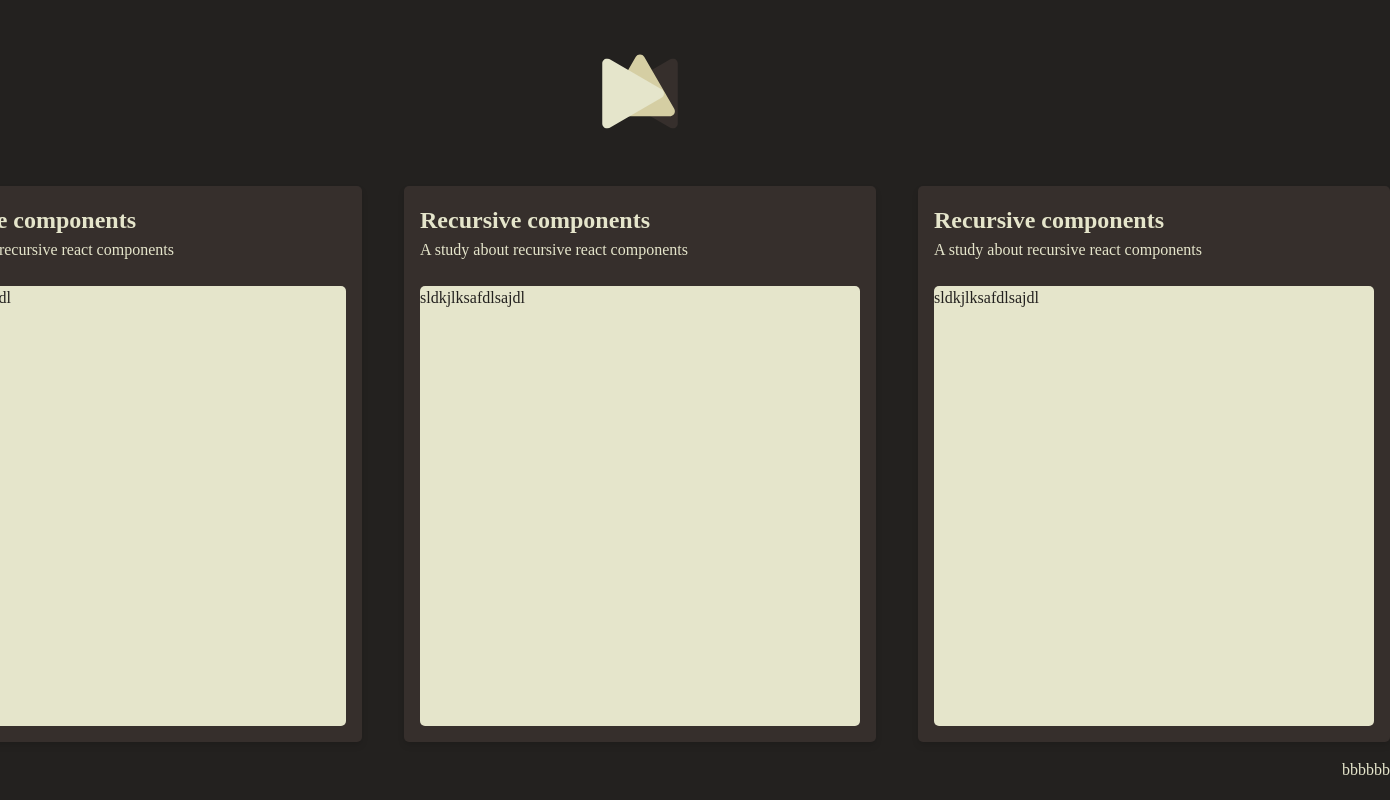
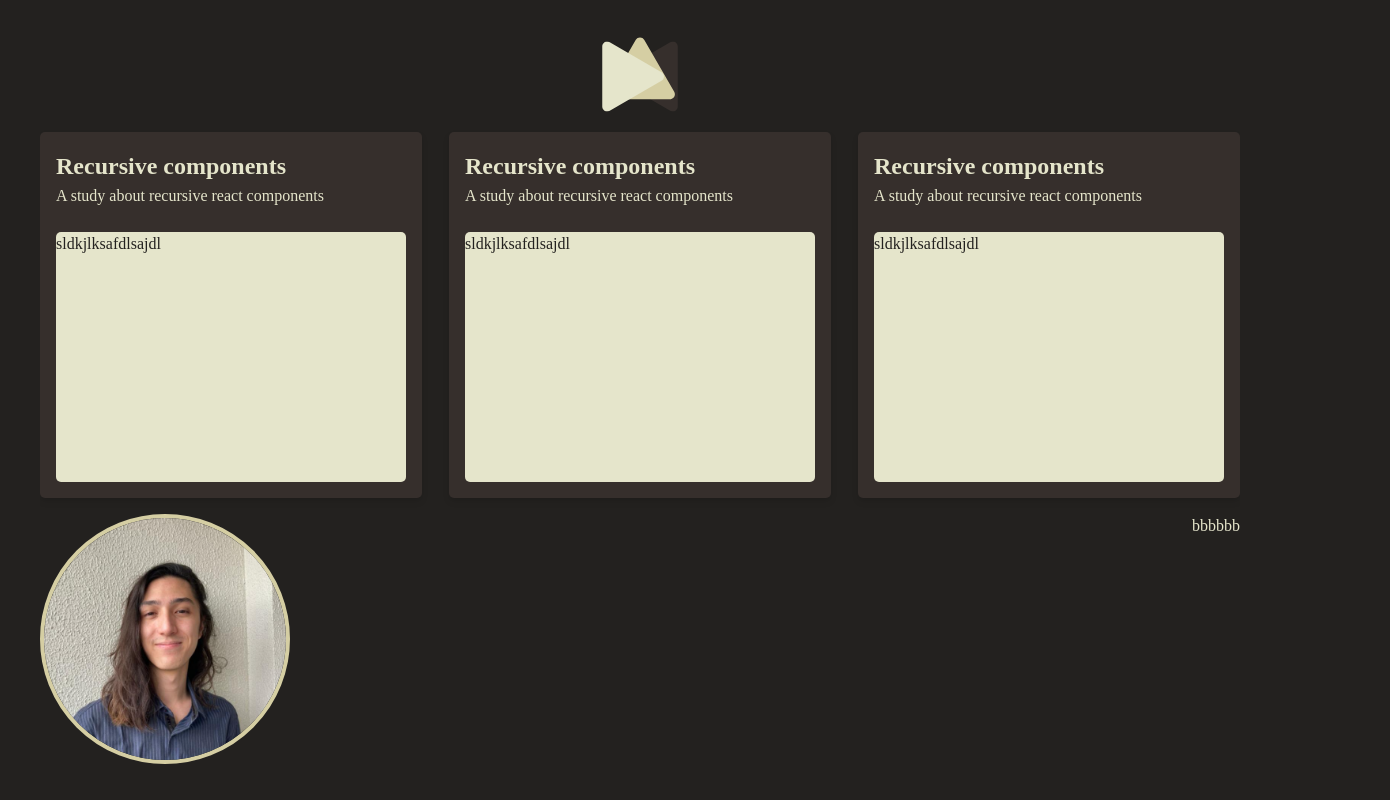
Before and after one commit to GusChenn/portfolio, a Next.js app: page /home in a window 1280 px wide. Shown: the whole page, 1390 px wide, since content can reach past the window. Built offline with nearby package versions, Linux system fonts and the light colour scheme; a web font is replaced by a local one.

Commit message:
Fix some sizes and start footer

```diff
--- a/src/app/home/components/footer/footer.tsx
+++ b/src/app/home/components/footer/footer.tsx
@@ -1,9 +1,12 @@
 import React from 'react';
+import ProfilePicture from '../profile-picture/profile-picture';
 
 export default function Footer() {
   return (
-    <div className='flex w-full justify-between align-bottom'>
-      <div>aaaaaa</div>
+    <div className='flex h-fit w-full justify-between align-bottom'>
+      <div>
+        <ProfilePicture />
+      </div>
       <div>bbbbbb</div>
     </div>
   );
--- a/src/app/home/components/logo/logo.style.tsx
+++ b/src/app/home/components/logo/logo.style.tsx
@@ -1,20 +1,21 @@
+import STYLES from '@/styles';
 import styled, { css } from 'styled-components';
 
 interface TriangleProps {
-  isHovering: boolean;
-  animationDelay: string;
-  rotation: string;
-  duration: string;
+  $isHovering: boolean;
+  $animationDelay: string;
+  $rotation: string;
+  $duration: string;
 }
 
 const baseTriangleCss = css<TriangleProps>`
   z-index: 1;
-  transition: rotate ${(props) => props.duration} ease-in-out
-    ${(props) => props.animationDelay};
+  transition: rotate ${(props) => props.$duration} ease-in-out
+    ${(props) => props.$animationDelay};
 `;
 
 const hoveringCss = css<TriangleProps>`
-  rotate: ${(props) => props.rotation};
+  rotate: ${(props) => props.$rotation};
 `;
 
 export const RightTriangle = styled.div<TriangleProps>`
@@ -22,12 +23,12 @@ export const RightTriangle = styled.div<TriangleProps>`
   margin-right: -77px;
   translate: 0 0.5rem;
 
-  ${(props) => props.isHovering && hoveringCss}
+  ${(props) => props.$isHovering && hoveringCss}
 `;
 
 export const CenterTriangle = styled.div<TriangleProps>`
   ${baseTriangleCss}
-  ${(props) => props.isHovering && hoveringCss}
+  ${(props) => props.$isHovering && hoveringCss}
 `;
 
 export const LeftTriangle = styled.div<TriangleProps>`
@@ -35,9 +36,14 @@ export const LeftTriangle = styled.div<TriangleProps>`
   margin-left: -77px;
   translate: 0 0.5rem;
 
-  ${(props) => props.isHovering && hoveringCss}
+  ${(props) => props.$isHovering && hoveringCss}
 `;
 
 export const LogoContainer = styled.div`
   display: flex;
+  width: 100%;
+  justify-content: center;
+  align-items: end;
+  min-height: 100px;
+  margin-bottom: ${STYLES.base.spaces[16]};
 `;
--- a/src/app/home/components/logo/logo.tsx
+++ b/src/app/home/components/logo/logo.tsx
@@ -18,28 +18,28 @@ const Logo = (): React.ReactElement => {
       onMouseLeave={() => setIsHovering(false)}
     >
       <RightTriangle
-        animationDelay={`${DELAY * 0}s`}
-        isHovering={isHovering}
-        rotation={`${ROTATION_DEG}deg`}
-        duration={`${FULL_DURATION}s`}
+        $isHovering={isHovering}
+        $animationDelay={`${DELAY * 0}s`}
+        $rotation={`${ROTATION_DEG}deg`}
+        $duration={`${FULL_DURATION}s`}
       >
         <div className='-rotate-90'>
           <Triangle width='70' height='63' fill={STYLES.base.colors.tertiaty} />
         </div>
       </RightTriangle>
       <CenterTriangle
-        animationDelay={`${DELAY * 1}s`}
-        isHovering={isHovering}
-        rotation={`${ROTATION_DEG}deg`}
-        duration={`${FULL_DURATION - DELAY}s`}
+        $isHovering={isHovering}
+        $animationDelay={`${DELAY * 1}s`}
+        $rotation={`${ROTATION_DEG}deg`}
+        $duration={`${FULL_DURATION - DELAY}s`}
       >
         <Triangle width='70' height='63' fill={STYLES.base.colors.secondary} />
       </CenterTriangle>
       <LeftTriangle
-        animationDelay={`${DELAY * 2}s`}
-        isHovering={isHovering}
-        rotation={`${ROTATION_DEG}deg`}
-        duration={`${FULL_DURATION - 2 * DELAY}s`}
+        $isHovering={isHovering}
+        $animationDelay={`${DELAY * 2}s`}
+        $rotation={`${ROTATION_DEG}deg`}
+        $duration={`${FULL_DURATION - 2 * DELAY}s`}
       >
         <div className='rotate-90'>
           <Triangle width='70' height='63' fill={STYLES.base.colors.primary} />
--- /dev/null
+++ b/src/app/home/components/profile-picture/profile-picture.tsx
@@ -0,0 +1,18 @@
+import Image from 'next/image';
+import React from 'react';
+import profilePicture from '/public/foto_perfil.png';
+
+const PICTURE_SIZE = 250;
+
+export default function ProfilePicture() {
+  return (
+    <div>
+      <Image
+        alt='A picture of myself'
+        src={profilePicture}
+        className='border-spacing-0 rounded-full border-4 border-secondary'
+        height={PICTURE_SIZE}
+      />
+    </div>
+  );
+}
--- a/src/app/home/components/project-card/project-card.tsx
+++ b/src/app/home/components/project-card/project-card.tsx
@@ -11,7 +11,7 @@ const ProjectCard = ({ title, body, content }: ProjectCardProps): React.ReactEle
     <div className='flex h-fit w-fit flex-col rounded-5 bg-tertiaty p-16 align-baseline drop-shadow-md transition ease-in-out hover:drop-shadow-highlight'>
       <div className='font-title text-large font-bold'>{title}</div>
       <div className='mb-24 font-body font-normal'>{body}</div>
-      <div className='h-[440px] w-[440px] rounded-5 bg-primary'>{content}</div>
+      <div className='h-[250px] w-[350px] rounded-5 bg-primary'>{content}</div>
     </div>
   );
 };
--- a/src/app/home/page.tsx
+++ b/src/app/home/page.tsx
@@ -4,7 +4,7 @@ import Footer from './components/footer/footer';
 
 export default function Home() {
   return (
-    <div className='flex w-[1500px] flex-col items-center justify-center'>
+    <div className='flex w-[1200px] flex-col justify-between'>
       <ProjectsBorad />
       <Footer />
     </div>
--- a/src/app/layout.tsx
+++ b/src/app/layout.tsx
@@ -11,11 +11,12 @@ export const metadata: Metadata = {
 export default function RootLayout({ children }: { children: React.ReactNode }) {
   return (
     <html lang='en'>
-      <body className='flex h-screen w-screen flex-col items-center bg-dark font-body font-normal text-primary'>
+      <body
+        className='flex h-screen w-screen flex-col items-center bg-dark font-body font-normal text-primary'
+        style={{ scrollbarGutter: 'stable' }}
+      >
         <StyledComponentsRegistry>
-          <div className='flex h-[170px] w-full items-center justify-center'>
-            <Logo />
-          </div>
+          <Logo />
           {children}
         </StyledComponentsRegistry>
       </body>
--- a/src/styles/extra/border-radius.ts
+++ b/src/styles/extra/border-radius.ts
@@ -1,5 +1,6 @@
 const BORDER_RADIUS = {
   5: '5px',
+  full: '100%',
 };
 
 export default BORDER_RADIUS;
```
Also changed, not shown: public/foto_perfil.png (added).
